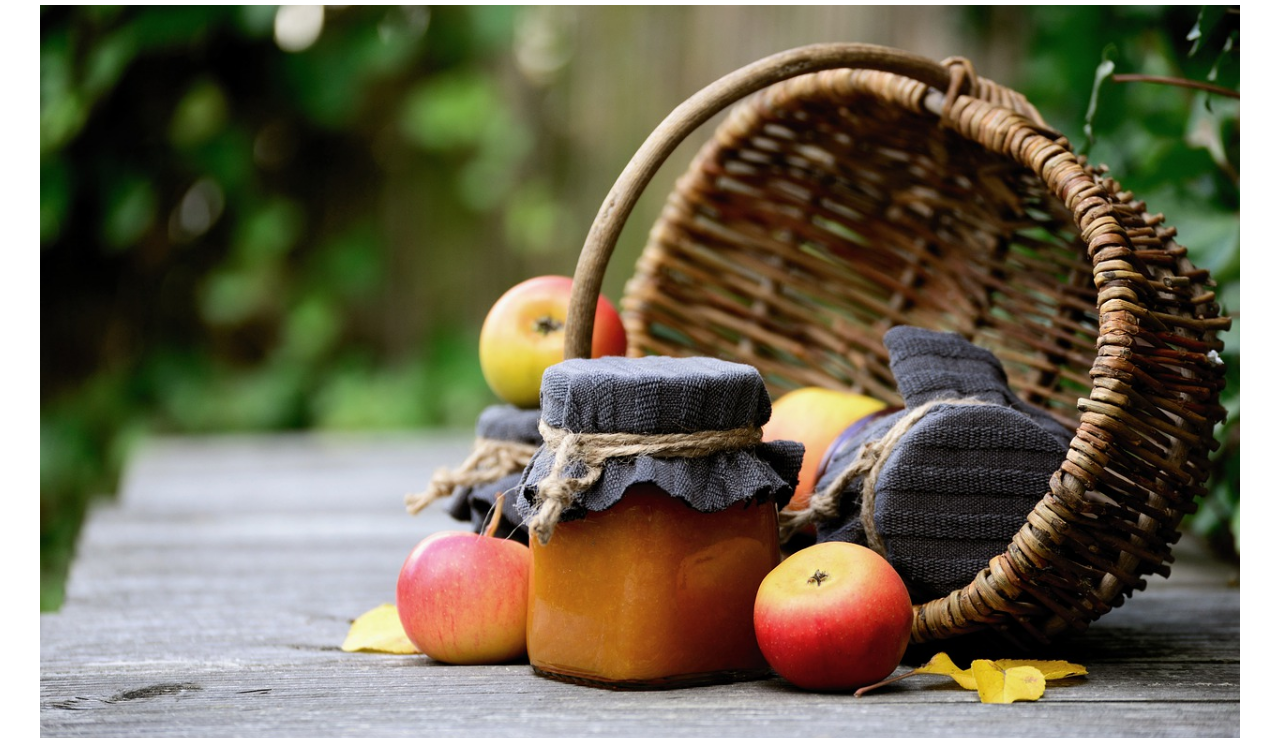
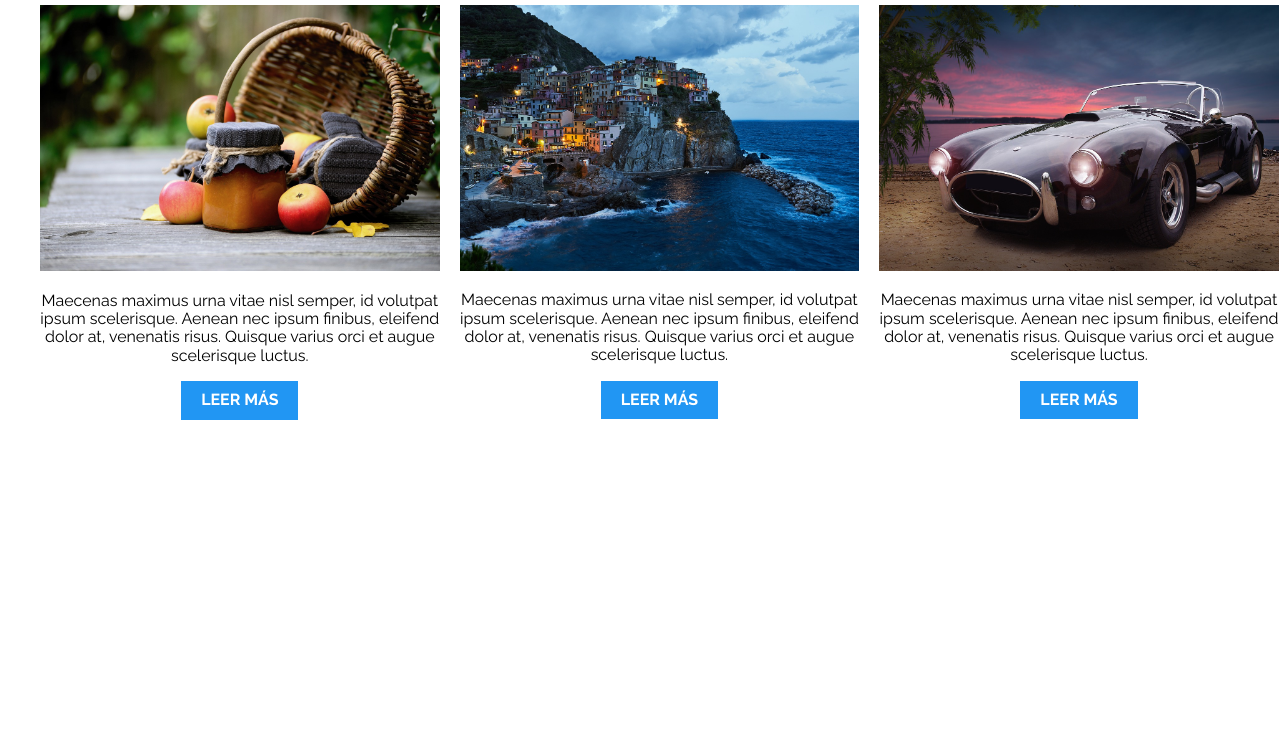
Before and after one commit to nriquertgit14/PatronesResponsiveRNV, a plain HTML site: page 03-3columnas_iguales_css_grid/index.html in a window 1280 px wide. Shown: the part 95-833 px from the top of the page. After the commit the page ends 800 px from the top, so only its background shows below. Drawn offline with nearby package versions, Linux system fonts and the light colour scheme.

Commit message:
utilizando el grid

```diff
--- a/02-2columnas_iguales_flexbox/css/styles.css
+++ b/02-2columnas_iguales_flexbox/css/styles.css
@@ -39,3 +39,13 @@ h1 {
 }
 
 /** CODIGO AQUI **/
+@media (min-width: 768px) {
+      .dos-columnas{
+        display: flex;
+        justify-content: space-between;
+        /**gap: 2rem;**/
+      }
+      .entrada-blog{
+        flex: 0 0 calc( 50% - 1rem );
+      }
+}
--- a/03-3columnas_iguales_css_grid/css/styles.css
+++ b/03-3columnas_iguales_css_grid/css/styles.css
@@ -7,6 +7,10 @@ html {
 *:before,
 *:after {
     box-sizing: inherit;
+}
+
+p{
+    text-align: center;
 }
 
 body {
@@ -39,3 +43,12 @@ h1 {
 }
 
 /** CODIGO AQUI **/
+@media (min-width: 768px) {
+      .tres-columnas{
+        display: grid;
+        grid-template-columns: repeat(3, 1fr);
+        grid-template-columns: 33.3% 33.3% 33.3%;
+        column-gap: 2rem;
+        text-align: center;
+      }
+}
--- a/03-3columnas_iguales_css_grid/index.html
+++ b/03-3columnas_iguales_css_grid/index.html
@@ -12,12 +12,12 @@
 
 <body>
 
-    <div class="contenedor">
+    <div class="contenedor tres-columnas">
         <article class="entrada-blog">
             <h1>Titulo Entrada Blog</h1>
             <img src="img/imagen1.jpg">
             <p>Maecenas maximus urna vitae nisl semper, id volutpat ipsum scelerisque. Aenean nec ipsum finibus, eleifend dolor at, venenatis risus. Quisque varius orci et augue scelerisque luctus.</p>
-            <a href="#">Leer más</a>
+            <a class="entrada-blog__submit" href="#">Leer más</a>
         </article>
 
         <article class="entrada-blog">
@@ -25,7 +25,7 @@
             <img src="img/imagen2.jpg">
 
             <p>Maecenas maximus urna vitae nisl semper, id volutpat ipsum scelerisque. Aenean nec ipsum finibus, eleifend dolor at, venenatis risus. Quisque varius orci et augue scelerisque luctus.</p>
-            <a href="#">Leer más</a>
+            <a class="entrada-blog__submit" href="#">Leer más</a>
         </article>
 
         <article class="entrada-blog">
@@ -33,7 +33,7 @@
             <img src="img/imagen3.jpg">
 
             <p>Maecenas maximus urna vitae nisl semper, id volutpat ipsum scelerisque. Aenean nec ipsum finibus, eleifend dolor at, venenatis risus. Quisque varius orci et augue scelerisque luctus.</p>
-            <a href="#">Leer más</a>
+            <a class="entrada-blog__submit" href="#">Leer más</a>
         </article>
     </div>
 
```
Also changed, not shown: 02-2columnas_iguales_flexbox/index.html (+1 -1 lines).
